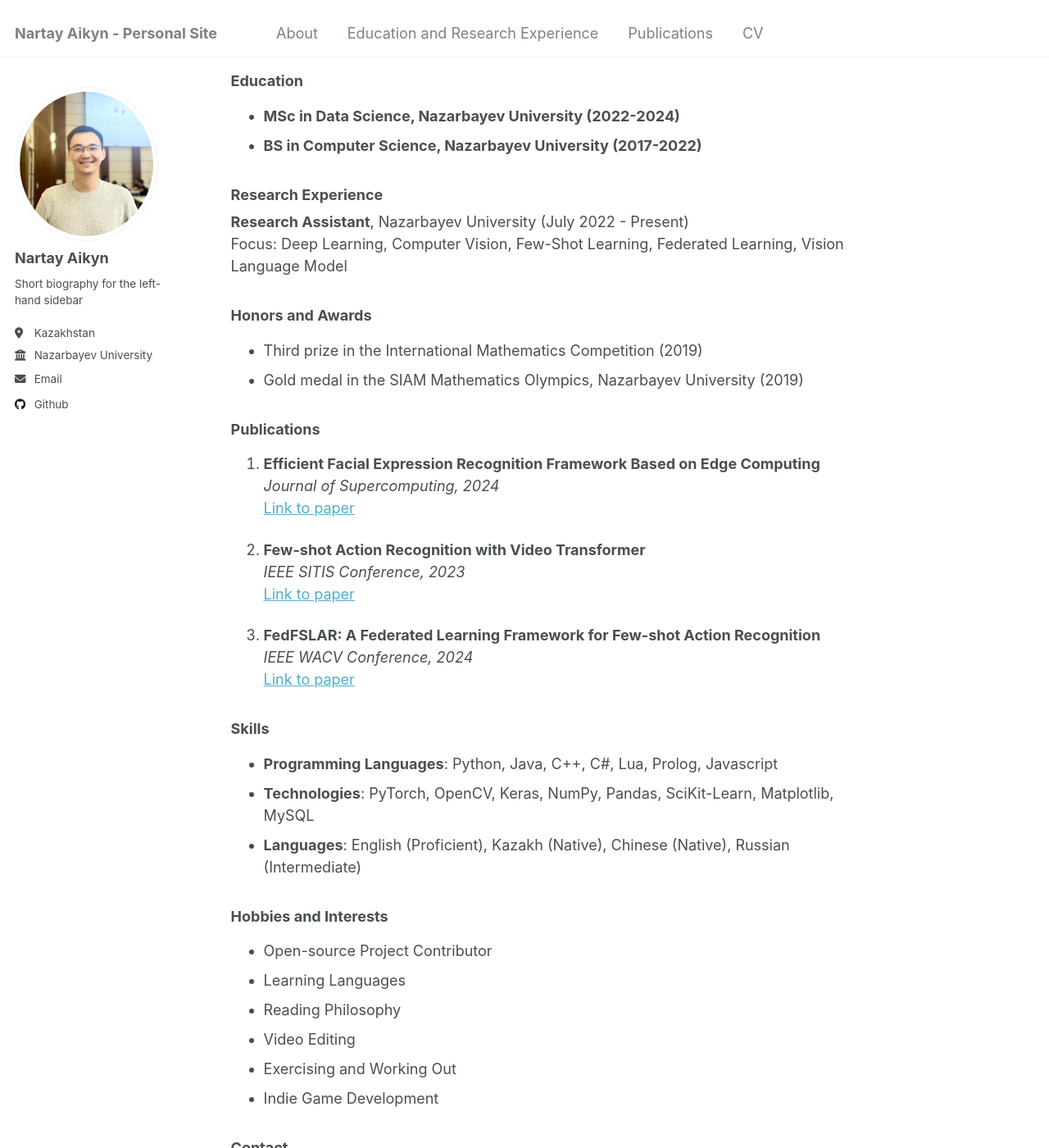
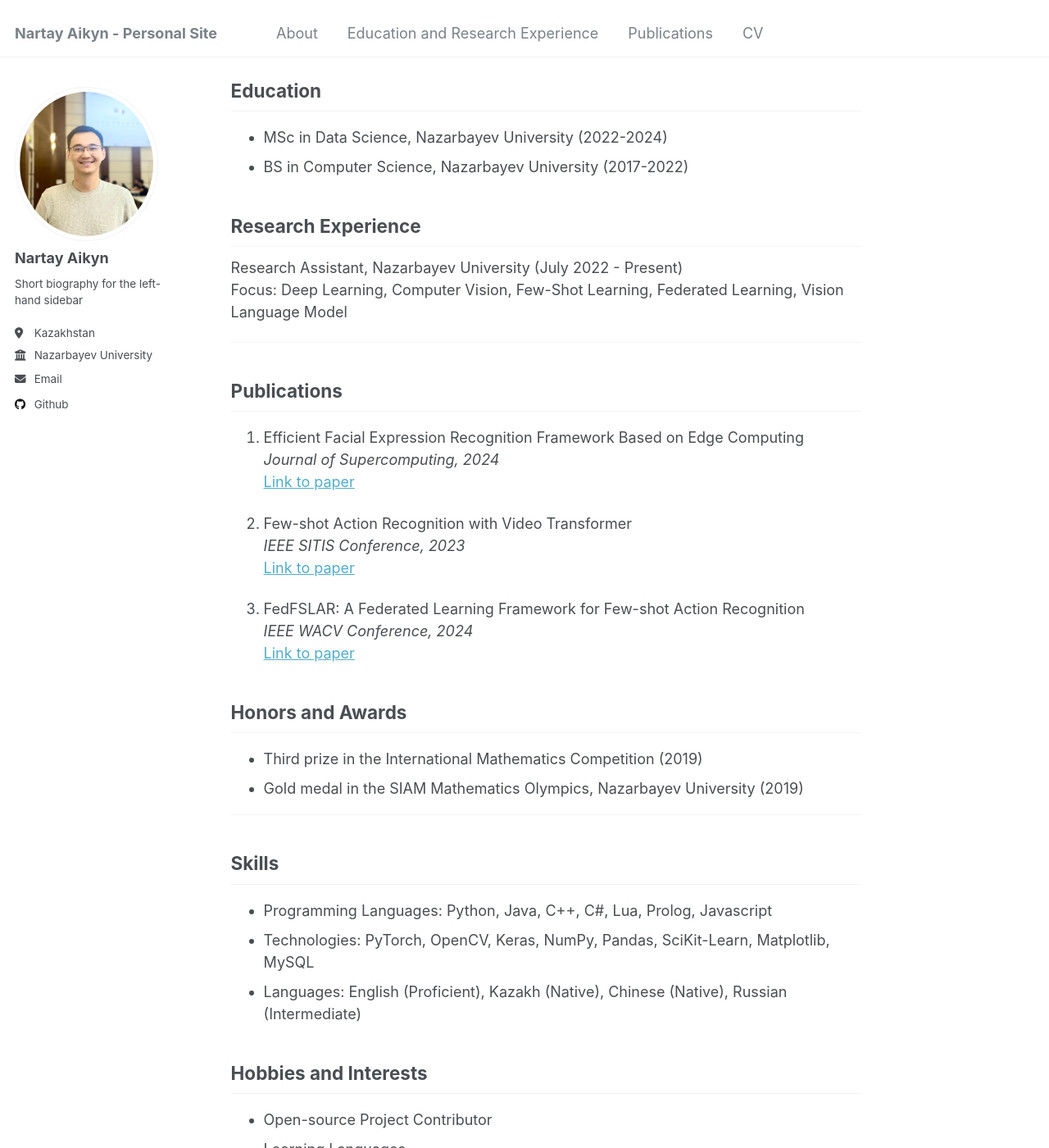
Before and after one commit to NartayAikyn/NartayAikyn.github.io, a Jekyll site: the page built from _pages/about.md, in a window 1280 px wide and 1400 px high, scrolled down 414 px. Shown: the whole window at 82% size. Built offline with Jekyll 4.4.1, drawn with Linux system fonts in a browser that asks for light colours; part of the change alters nothing that is shown.

```diff
--- a/_pages/about.md
+++ b/_pages/about.md
@@ -13,37 +13,41 @@ Whether it’s advancing computer vision or few-shot learning, my goal is to mak
 
 ---
 
-### Education
-- **MSc in Data Science, Nazarbayev University (2022-2024)**
-- **BS in Computer Science, Nazarbayev University (2017-2022)**
+## Education
+- MSc in Data Science, Nazarbayev University (2022-2024)
+- BS in Computer Science, Nazarbayev University (2017-2022)
 
-### Research Experience
-**Research Assistant**, Nazarbayev University (July 2022 - Present)
+## Research Experience
+Research Assistant, Nazarbayev University (July 2022 - Present)
 Focus: Deep Learning, Computer Vision, Few-Shot Learning, Federated Learning, Vision Language Model
 
-### Honors and Awards
+---
+
+## Publications
+1. Efficient Facial Expression Recognition Framework Based on Edge Computing
+   _Journal of Supercomputing, 2024_
+   [Link to paper](https://doi.org/10.1007/s11227-023-05548-x)
+
+2. Few-shot Action Recognition with Video Transformer
+   _IEEE SITIS Conference, 2023_
+   [Link to paper](https://doi.org/10.1109/SITIS61268.2023.00027)
+
+3. FedFSLAR: A Federated Learning Framework for Few-shot Action Recognition
+   _IEEE WACV Conference, 2024_
+   [Link to paper](https://doi.org/10.1109/WACVW60836.2024.00035)
+
+## Honors and Awards
 - Third prize in the International Mathematics Competition (2019)
 - Gold medal in the SIAM Mathematics Olympics, Nazarbayev University (2019)
 
-### Publications
-1. **Efficient Facial Expression Recognition Framework Based on Edge Computing**
-   _Journal of Supercomputing, 2024_
-   [Link to paper](https://doi.org/10.1007/s11227-023-05548-x)
+---
 
-2. **Few-shot Action Recognition with Video Transformer**
-   _IEEE SITIS Conference, 2023_
-   [Link to paper](https://doi.org/10.1109/SITIS61268.2023.00027)
+## Skills
+- Programming Languages: Python, Java, C++, C#, Lua, Prolog, Javascript
+- Technologies: PyTorch, OpenCV, Keras, NumPy, Pandas, SciKit-Learn, Matplotlib, MySQL
+- Languages: English (Proficient), Kazakh (Native), Chinese (Native), Russian (Intermediate)
 
-3. **FedFSLAR: A Federated Learning Framework for Few-shot Action Recognition**
-   _IEEE WACV Conference, 2024_
-   [Link to paper](https://doi.org/10.1109/WACVW60836.2024.00035)
-
-### Skills
-- **Programming Languages**: Python, Java, C++, C#, Lua, Prolog, Javascript
-- **Technologies**: PyTorch, OpenCV, Keras, NumPy, Pandas, SciKit-Learn, Matplotlib, MySQL
-- **Languages**: English (Proficient), Kazakh (Native), Chinese (Native), Russian (Intermediate)
-
-### Hobbies and Interests
+## Hobbies and Interests
 - Open-source Project Contributor
 - Learning Languages
 - Reading Philosophy
@@ -51,7 +55,9 @@ Focus: Deep Learning, Computer Vision, Few-Shot Learning, Federated Learning, Vi
 - Exercising and Working Out
 - Indie Game Development
 
-### Contact
+---
+
+## Contact
 Feel free to reach out to me for collaboration or inquiries:
 **Email**: [nartay990531@gmail.com](mailto:nartay990531@gmail.com)
 **Phone**: [+7-778-541-2333](tel:+7-778-541-2333)
```
